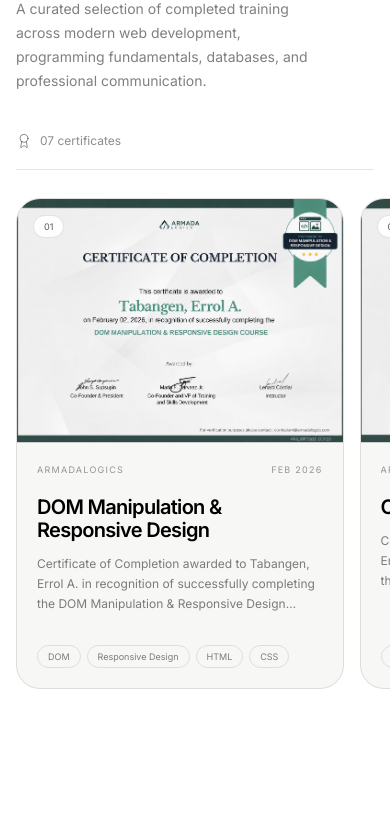
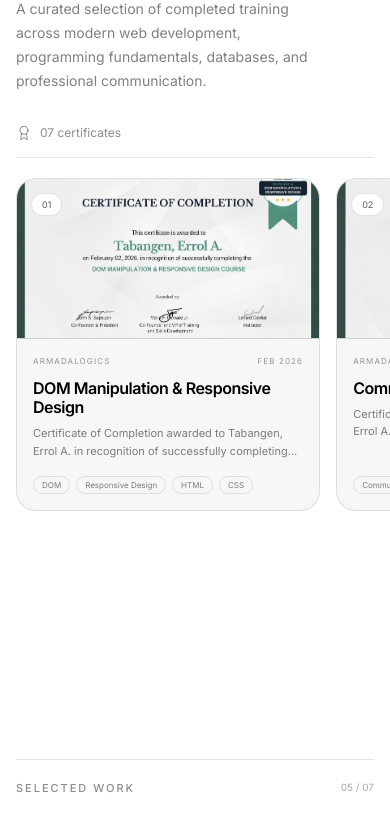
Before and after one commit to RolTriesCode/personal-portfolio, a Next.js app: page / in a window 390 px wide. Shown: the part 5120-5939 px from the top of the page. Built offline with nearby package versions, Linux system fonts and the light colour scheme; what @react-pdf/renderer would draw is missing.

Commit message:
feat: improve horizontal scrolling behavior and accessibility in certifications section

```diff
--- a/components/certiSection.tsx
+++ b/components/certiSection.tsx
@@ -31,7 +31,30 @@ const CertiSection = () => {
     const context = gsap.context(() => {
       const media = gsap.matchMedia()
 
-      media.add('(min-width: 1024px)', () => {
+      media.add(
+        {
+          desktop: '(min-width: 1024px)',
+          reducedMotion: '(prefers-reduced-motion: reduce)',
+        },
+        (context) => {
+          const { desktop, reducedMotion } = context.conditions as {
+            desktop: boolean
+            reducedMotion: boolean
+          }
+
+          if (!desktop || reducedMotion) {
+            gsap.set(track, {
+              clearProps: 'transform,willChange',
+            })
+
+            gsap.set(progress, {
+              scaleX: 1,
+              transformOrigin: 'left center',
+            })
+
+            return
+          }
+
           const getScrollDistance = () =>
             Math.max(0, track.scrollWidth - window.innerWidth)
 
@@ -53,6 +76,7 @@ const CertiSection = () => {
               start: 'top top',
               end: () => `+=${getScrollDistance()}`,
               pin: true,
+              pinSpacing: true,
               scrub: 0.8,
               anticipatePin: 1,
               invalidateOnRefresh: true,
@@ -66,24 +90,17 @@ const CertiSection = () => {
 
           return () => {
             horizontalTween.kill()
-          gsap.set(track, {
-            clearProps: 'transform,willChange',
-          })
-          gsap.set(progress, {
-            clearProps: 'transform',
-          })
-        }
-      })
 
-      media.add('(prefers-reduced-motion: reduce)', () => {
             gsap.set(track, {
               clearProps: 'transform,willChange',
             })
 
             gsap.set(progress, {
-          scaleX: 1,
+              clearProps: 'transform',
             })
-      })
+          }
+        },
+      )
 
       requestAnimationFrame(() => {
         ScrollTrigger.refresh()
@@ -94,12 +111,16 @@ const CertiSection = () => {
       }
     }, section)
 
-    const handleLoad = () => ScrollTrigger.refresh()
+    const handleRefresh = () => {
+      ScrollTrigger.refresh()
+    }
 
-    window.addEventListener('load', handleLoad)
+    window.addEventListener('load', handleRefresh)
+    window.addEventListener('resize', handleRefresh)
 
     return () => {
-      window.removeEventListener('load', handleLoad)
+      window.removeEventListener('load', handleRefresh)
+      window.removeEventListener('resize', handleRefresh)
       context.revert()
     }
   }, [])
@@ -109,10 +130,13 @@ const CertiSection = () => {
       ref={sectionRef}
       id="certifications"
       aria-labelledby="certifications-title"
-      className="relative overflow-hidden"
+      className="relative isolate overflow-hidden"
     >
-      <div ref={pinRef} className="relative lg:h-screen lg:min-h-[46rem]">
-        <div className="mx-auto flex h-full max-w-[100rem] flex-col px-4 py-28 sm:px-6 sm:py-36 lg:px-8 lg:py-12">
+      <div
+        ref={pinRef}
+        className="relative lg:h-[100svh] lg:min-h-[48rem]"
+      >
+        <div className="mx-auto flex h-full max-w-[100rem] flex-col px-4 py-28 sm:px-6 sm:py-36 lg:px-8 lg:py-10">
           <div className="mx-auto w-full max-w-7xl">
             <SectionHeading
               id="certifications-title"
@@ -124,7 +148,7 @@ const CertiSection = () => {
 
             <div
               data-reveal
-              className="mt-10 flex items-end justify-between gap-8 border-b border-black/10 pb-5 dark:border-white/10 lg:mt-12"
+              className="mt-8 flex items-end justify-between gap-8 border-b border-black/10 pb-4 dark:border-white/10 lg:mt-10"
             >
               <div className="flex items-center gap-2 text-xs text-black/45 dark:text-white/45">
                 <Award
@@ -155,13 +179,13 @@ const CertiSection = () => {
             tabIndex={0}
             aria-label="Certificate gallery. Swipe horizontally on smaller screens or scroll vertically on desktop to browse."
             className="
-              -mx-4 mt-7 overflow-x-auto px-4 pb-6
+              -mx-4 mt-5 overflow-x-auto px-4 pb-6
               [scrollbar-width:none]
               focus-visible:outline-2
               focus-visible:outline-offset-4
               focus-visible:outline-black
               sm:-mx-6 sm:px-6
-              lg:-mx-8 lg:flex-1 lg:overflow-visible lg:px-0 lg:pb-0
+              lg:-mx-8 lg:min-h-0 lg:flex-1 lg:overflow-visible lg:px-0 lg:pb-0
               dark:focus-visible:outline-white
               [&::-webkit-scrollbar]:hidden
             "
@@ -171,32 +195,33 @@ const CertiSection = () => {
               className="
                 flex w-max snap-x snap-mandatory gap-4
                 sm:gap-5
-                lg:h-full lg:items-center lg:gap-6 lg:snap-none lg:px-[max(2rem,calc((100vw-80rem)/2))]
+                lg:h-full lg:items-center lg:gap-5 lg:snap-none
+                lg:px-[max(2rem,calc((100vw-80rem)/2))]
               "
             >
               {certificates.map((certificate, index) => (
                 <article
                   key={certificate.id}
                   className="
-                    group relative flex w-[84vw] max-w-[25rem] shrink-0
-                    snap-start flex-col overflow-hidden rounded-[1.5rem]
+                    group relative flex w-[78vw] max-w-[21rem] shrink-0
+                    snap-start flex-col overflow-hidden rounded-[1.25rem]
                     border border-black/10 bg-[#f7f7f5]
                     transition-[transform,border-color,box-shadow]
                     duration-500 ease-out
                     hover:-translate-y-1 hover:border-black/20
-                    hover:shadow-[0_28px_70px_-46px_rgba(0,0,0,0.45)]
-                    sm:w-[24rem]
-                    lg:h-[30rem] lg:w-[24rem]
+                    hover:shadow-[0_24px_56px_-40px_rgba(0,0,0,0.42)]
+                    sm:w-[20rem]
+                    lg:h-[23rem] lg:w-[18rem]
                     dark:border-white/10 dark:bg-[#111111]
                     dark:hover:border-white/20
                   "
                 >
-                  <div className="relative aspect-[4/3] shrink-0 overflow-hidden border-b border-black/10 bg-neutral-200 dark:border-white/10 dark:bg-neutral-900">
+                  <div className="relative h-40 shrink-0 overflow-hidden border-b border-black/10 bg-neutral-200 sm:h-44 lg:h-36 dark:border-white/10 dark:bg-neutral-900">
                     <Image
                       src={certificate.image}
                       alt={`${certificate.title} certificate issued by ${certificate.issuer}`}
                       fill
-                      sizes="(max-width: 640px) 84vw, 384px"
+                      sizes="(max-width: 640px) 78vw, (max-width: 1024px) 320px, 288px"
                       className="
                         object-cover
                         transition-transform duration-700
@@ -207,30 +232,30 @@ const CertiSection = () => {
 
                     <div className="pointer-events-none absolute inset-0 bg-black/[0.02] transition-colors duration-500 group-hover:bg-transparent dark:bg-white/[0.01]" />
 
-                    <span className="absolute left-4 top-4 rounded-full border border-black/10 bg-white/90 px-2.5 py-1 font-mono text-[9px] text-black/65 backdrop-blur-md dark:border-white/10 dark:bg-black/80 dark:text-white/65">
+                    <span className="absolute left-3.5 top-3.5 rounded-full border border-black/10 bg-white/90 px-2.5 py-1 font-mono text-[9px] text-black/65 backdrop-blur-md dark:border-white/10 dark:bg-black/80 dark:text-white/65">
                       {(index + 1).toString().padStart(2, '0')}
                     </span>
                   </div>
 
-                  <div className="flex flex-1 flex-col p-5 sm:p-6">
-                    <div className="flex items-start justify-between gap-5 font-mono text-[9px] uppercase tracking-[0.14em] text-black/40 dark:text-white/40">
-                      <span className="max-w-[70%] truncate">
+                  <div className="flex min-h-0 flex-1 flex-col p-4">
+                    <div className="flex items-start justify-between gap-4 font-mono text-[8px] uppercase tracking-[0.14em] text-black/40 dark:text-white/40">
+                      <span className="max-w-[68%] truncate">
                         {certificate.issuer}
                       </span>
 
                       <time className="shrink-0">{certificate.date}</time>
                     </div>
 
-                    <h3 className="mt-5 text-xl font-semibold leading-[1.15] tracking-[-0.035em] text-black dark:text-white">
+                    <h3 className="mt-3 line-clamp-2 text-base font-semibold leading-[1.2] tracking-[-0.03em] text-black sm:text-lg dark:text-white">
                       {certificate.title}
                     </h3>
 
-                    <p className="mt-3 line-clamp-3 text-xs leading-5 text-black/50 dark:text-white/50">
+                    <p className="mt-2 line-clamp-2 text-[11px] leading-[1.6] text-black/50 dark:text-white/50">
                       {certificate.description}
                     </p>
 
                     <ul
-                      className="mt-auto flex flex-wrap gap-1.5 pt-6"
+                      className="mt-auto flex max-h-[3.5rem] flex-wrap gap-1.5 overflow-hidden pt-4"
                       aria-label={`Skills verified by ${certificate.title}`}
                     >
                       {certificate.skills.map((skill) => (
@@ -238,7 +263,7 @@ const CertiSection = () => {
                           key={skill}
                           className="
                             rounded-full border border-black/10
-                            px-2.5 py-1 text-[9px] text-black/50
+                            px-2 py-1 text-[8px] leading-none text-black/50
                             transition-colors duration-300
                             group-hover:border-black/15
                             dark:border-white/10 dark:text-white/50
@@ -255,12 +280,12 @@ const CertiSection = () => {
 
               <div
                 aria-hidden="true"
-                className="hidden h-[30rem] w-[8vw] shrink-0 lg:block"
+                className="hidden h-[23rem] w-[6vw] shrink-0 lg:block"
               />
             </div>
           </div>
 
-          <div className="mx-auto hidden w-full max-w-7xl lg:block">
+          <div className="mx-auto hidden w-full max-w-7xl shrink-0 lg:block">
             <div className="h-px overflow-hidden bg-black/10 dark:bg-white/10">
               <div
                 ref={progressRef}
@@ -268,7 +293,7 @@ const CertiSection = () => {
               />
             </div>
 
-            <div className="mt-3 flex justify-between font-mono text-[9px] uppercase tracking-[0.16em] text-black/35 dark:text-white/35">
+            <div className="mt-2.5 flex justify-between font-mono text-[9px] uppercase tracking-[0.16em] text-black/35 dark:text-white/35">
               <span>01</span>
               <span>{certificates.length.toString().padStart(2, '0')}</span>
             </div>
```
Lines whose indentation alone changed are shown as unchanged.
